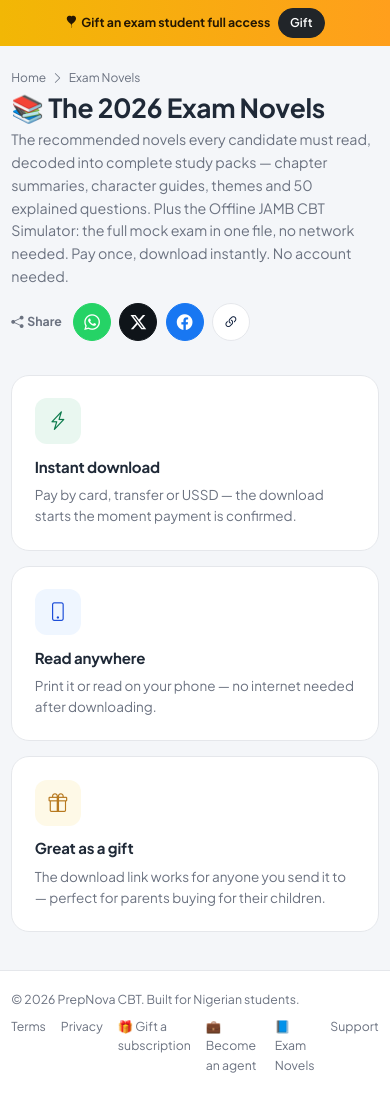
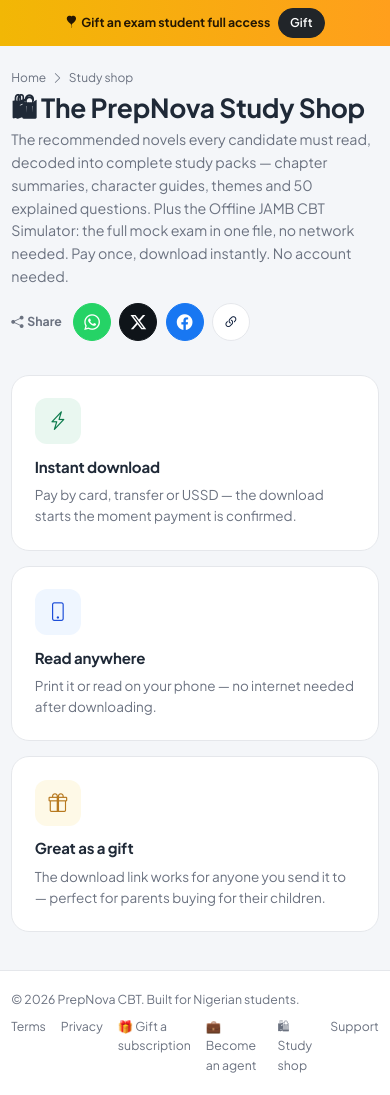
Before and after one commit to Aduagba90/cbt_app, a Flask app: page /shop in a window 390 px wide. Run offline with Flask 3, Linux system fonts and the light colour scheme; data that the repository does not hold is empty; parts of the project's set-up code (start-up, migrations or seed data) failed here and were passed over; some libraries are stand-ins or nearby versions.

Commit message:
Rename 'Exam Novels' to 'Study shop' everywhere users look: the shop had outgrown its name (11 products incl. the offline simulator and question packs, not just novels) and visitors could not find it - owner himself went looking for 'the shop'. Chose 'Study shop' over bare 'Shop' because it tells students and parents instantly that exam material lives there. Landing nav + mobile drawer (bi-shop icon), account dropdown, footer marquee, shop page h1/title/og/breadcrumb/share text ('The PrepNova Study Shop'), product + payment-success breadcrumbs, landing footer, subscribe cross-sell and pricing cross-sell lines all updated; landing novels-spotlight heading kept deliberately (that section is about the novels, and novel keywords keep SEO weight). shop_test expectations updated; shop suite + regress green; 10-check browser visibility audit passed (nav link geometry+elementFromPoint at 1366, drawer link at 390, no overflow, zero console errors)

```diff
--- a/templates/_landing_footer.html
+++ b/templates/_landing_footer.html
@@ -8,7 +8,7 @@
             <div class="col-6 col-lg-2"><h5>Exams</h5><a href="{{ url_for('register') }}">JAMB UTME</a><a href="{{ url_for('register') }}">WAEC SSCE</a><a href="{{ url_for('register') }}">Post-UTME</a></div>
             <div class="col-6 col-lg-2"><h5>Free tools</h5><a href="{{ url_for('tools.combination_checker') }}">Subject combinations</a><a href="{{ url_for('tools.admission_calculator') }}">Admission calculator</a></div>
             <div class="col-6 col-lg-2"><h5>For centres</h5><a href="{{ url_for('centre.schools') }}">Schools &amp; lesson centres</a><a href="{{ url_for('centre.schools') }}#pricing">Bulk pricing</a></div>
-            <div class="col-6 col-lg-2"><h5>Company</h5><a href="/#features">Features</a><a href="/#pricing">Pricing</a><a href="/#faq">FAQ</a><a href="{{ url_for('gift_page') }}">Gift a subscription</a><a href="{{ url_for('sponsor_page') }}">Sponsor a class</a><a href="{{ url_for('register') }}">Become an agent</a><a href="{{ url_for('shop') }}">Exam Novels</a></div>
+            <div class="col-6 col-lg-2"><h5>Company</h5><a href="/#features">Features</a><a href="/#pricing">Pricing</a><a href="/#faq">FAQ</a><a href="{{ url_for('gift_page') }}">Gift a subscription</a><a href="{{ url_for('sponsor_page') }}">Sponsor a class</a><a href="{{ url_for('register') }}">Become an agent</a><a href="{{ url_for('shop') }}">Study shop</a></div>
             <div class="col-6 col-lg-2"><h5>Legal</h5><a href="{{ url_for('terms') }}">Terms of use</a><a href="{{ url_for('privacy') }}">Privacy policy</a></div>
             <div class="col-6 col-lg-2"><h5>Support</h5><a href="mailto:{{ support_email }}">{{ support_email }}</a>{% if support_whatsapp %}<a href="https://wa.me/{{ support_whatsapp }}" rel="noopener">WhatsApp</a>{% endif %}<a href="{{ url_for('admin_login') }}">Admin</a></div>
         </div>
--- a/templates/_landing_nav.html
+++ b/templates/_landing_nav.html
@@ -17,7 +17,7 @@
             <li class="nav-item"><a class="nav-link" href="{{ '#tools' if on_landing else url_for('tools.combination_checker') }}"><i class="bi bi-tools me-1"></i>Free tools</a></li>
             <li class="nav-item"><a class="nav-link" href="{{ '#features' if on_landing else '/#features' }}">Features</a></li>
             <li class="nav-item"><a class="nav-link" href="{{ '#pricing' if on_landing else '/#pricing' }}">Pricing</a></li>
-            <li class="nav-item"><a class="nav-link" href="{{ url_for('shop') }}"><i class="bi bi-book me-1"></i>Exam novels</a></li>
+            <li class="nav-item"><a class="nav-link" href="{{ url_for('shop') }}"><i class="bi bi-shop me-1"></i>Study shop</a></li>
             <li class="nav-item"><a class="nav-link" href="{{ url_for('sponsor_page') }}">Sponsor</a></li>
             <li class="nav-item d-none d-xl-block"><a class="nav-link" href="{{ '#faq' if on_landing else '/#faq' }}">FAQ</a></li>
             <li class="nav-item"><a class="nav-link" href="{{ url_for('centre.schools') }}"><i class="bi bi-mortarboard me-1"></i>For centres</a></li>
@@ -42,7 +42,7 @@
                 <a href="{{ '#tools' if on_landing else url_for('tools.combination_checker') }}"><i class="bi bi-tools"></i>Free tools</a>
                 <a href="{{ '#features' if on_landing else '/#features' }}"><i class="bi bi-stars"></i>Features</a>
                 <a href="{{ '#pricing' if on_landing else '/#pricing' }}"><i class="bi bi-tag"></i>Pricing</a>
-                <a href="{{ url_for('shop') }}"><i class="bi bi-book"></i>Exam novels</a>
+                <a href="{{ url_for('shop') }}"><i class="bi bi-shop"></i>Study shop</a>
                 <a href="{{ url_for('sponsor_page') }}"><i class="bi bi-people"></i>Sponsor a class</a>
                 <a href="{{ '#faq' if on_landing else '/#faq' }}"><i class="bi bi-question-circle"></i>FAQ</a>
                 <a href="{{ url_for('centre.schools') }}"><i class="bi bi-mortarboard"></i>For centres</a>
--- a/templates/base.html
+++ b/templates/base.html
@@ -82,7 +82,7 @@
                         <li><a class="dropdown-item" href="{{ url_for('battle.lobby') }}"><i class="bi bi-swords"></i> Challenge a friend</a></li>
                         <li><a class="dropdown-item" href="{{ url_for('gift_page') }}"><i class="bi bi-balloon-heart"></i> Gift a subscription</a></li>
                         <li><a class="dropdown-item" href="{{ url_for('agent_page') }}"><i class="bi bi-briefcase"></i> Become an agent</a></li>
-                        <li><a class="dropdown-item" href="{{ url_for('shop') }}"><i class="bi bi-book"></i> Exam Novels</a></li>
+                        <li><a class="dropdown-item" href="{{ url_for('shop') }}"><i class="bi bi-shop"></i> Study shop</a></li>
 <li><a class="dropdown-item" href="{{ url_for('invite') }}"><i class="bi bi-gift"></i> Invite friends</a></li>
                         <li><hr class="dropdown-divider"></li>
                         <li><a class="dropdown-item text-danger" href="{{ url_for('logout') }}"><i class="bi bi-box-arrow-right"></i> Log out</a></li>
@@ -120,7 +120,7 @@
             <a href="{{ url_for('privacy') }}">Privacy</a>
             <a href="{{ url_for('gift_page') }}">🎁 Gift a subscription</a>
             <a href="{{ url_for('agent_page') }}">💼 Become an agent</a>
-            <a href="{{ url_for('shop') }}">📘 Exam Novels</a>
+            <a href="{{ url_for('shop') }}">🛍 Study shop</a>
             <a href="mailto:{{ support_email }}">Support</a>
         </span>
     </div>
--- a/templates/index.html
+++ b/templates/index.html
@@ -356,7 +356,7 @@
             {% endfor %}
         </div>
         <p class="text-center small text-muted mt-4 reveal"><i class="bi bi-lock-fill me-1"></i> Payments are processed by Paystack. We never see or store your card details.</p>
-            <p class="text-center small mt-2 reveal"><i class="bi bi-book me-1"></i> Also available: <a href="{{ url_for('shop') }}">Exam Novels study packs</a> — The Lekki Headmaster (JAMB 2026) &amp; So the Path Does Not Die (WAEC 2026–2030), ₦1,000 each.</p>
+            <p class="text-center small mt-2 reveal"><i class="bi bi-book me-1"></i> Also available in the <a href="{{ url_for('shop') }}">Study shop</a> — The Lekki Headmaster (JAMB 2026) &amp; So the Path Does Not Die (WAEC 2026–2030), ₦1,000 each.</p>
 
             <div class="mt-4 mx-auto reveal" style="max-width:640px">
                 <div class="pn-gift-banner">
--- a/templates/pdf_success.html
+++ b/templates/pdf_success.html
@@ -6,7 +6,7 @@
 {% block content %}
 <div class="pn-page-head anim-rise">
     <div>
-        <div class="pn-breadcrumb"><a href="{{ url_for('shop') }}">Exam Novels</a><i class="bi bi-chevron-right"></i><span>Download</span></div>
+        <div class="pn-breadcrumb"><a href="{{ url_for('shop') }}">Study shop</a><i class="bi bi-chevron-right"></i><span>Download</span></div>
         <h1>{{ '📴' if p['slug'] == 'offline-jamb-cbt' else '📘' }} Your {{ 'simulator' if p['slug'] == 'offline-jamb-cbt' else 'study pack' }} is ready!</h1>
         <p class="lead">Payment confirmed — thank you, {{ order['buyer_name'] }}. Download {{ p['title'] }} below.</p>
     </div>
--- a/templates/product.html
+++ b/templates/product.html
@@ -9,7 +9,7 @@
 {% block content %}
 <div class="pn-page-head anim-rise">
     <div>
-        <div class="pn-breadcrumb"><a href="{{ url_for('shop') }}">Exam Novels</a><i class="bi bi-chevron-right"></i><span>{{ p['title'] }}</span></div>
+        <div class="pn-breadcrumb"><a href="{{ url_for('shop') }}">Study shop</a><i class="bi bi-chevron-right"></i><span>{{ p['title'] }}</span></div>
         {% if badges.get(p['slug']) %}<span class="badge rounded-pill bg-{{ badges[p['slug']][1] }} bg-opacity-10 text-{{ badges[p['slug']][1] }}-emphasis mb-2"><i class="bi bi-award me-1"></i>{{ badges[p['slug']][0] }}</span>{% endif %}
         <h1>{{ '📴' if p['slug'] == 'offline-jamb-cbt' else '📘' }} {{ p['title'] }}</h1>
         <p class="lead">{{ p['blurb'] }}</p>
--- a/templates/shop.html
+++ b/templates/shop.html
@@ -1,7 +1,7 @@
 {% extends "base.html" %}
 {% from "_share.html" import share_row %}
-{% block title %}2026 Exam Novels — study packs{% endblock %}
-{% block og_title %}The 2026 Exam Novels — complete study packs from ₦500{% endblock %}
+{% block title %}Study shop — exam novels, packs & the offline simulator{% endblock %}
+{% block og_title %}The PrepNova Study Shop — novels, question packs & the offline JAMB simulator, from ₦500{% endblock %}
 {% block og_description %}The recommended novels for JAMB and WAEC, decoded: The Lekki Headmaster (JAMB 2026) and So the Path Does Not Die (WAEC 2026–2030). Chapter summaries, character guides, themes and 50 explained questions. Instant download.{% endblock %}
 {% block og_image %}{{ request.url_root.rstrip('/') }}{{ url_for('static', filename='img/share-novels.png') }}{% endblock %}
 {% block description %}The recommended novels for JAMB and WAEC, decoded into complete study packs: The Lekki Headmaster (JAMB 2026 compulsory novel) and So the Path Does Not Die (WAEC 2026–2030 African prose), plus past-style question packs. Instant download, no account needed.{% endblock %}
@@ -9,10 +9,10 @@
 {% block content %}
 <div class="pn-page-head anim-rise">
     <div>
-        <div class="pn-breadcrumb"><a href="{{ url_for('home') }}">Home</a><i class="bi bi-chevron-right"></i><span>Exam Novels</span></div>
-        <h1>📚 The 2026 Exam Novels</h1>
+        <div class="pn-breadcrumb"><a href="{{ url_for('home') }}">Home</a><i class="bi bi-chevron-right"></i><span>Study shop</span></div>
+        <h1>🛍 The PrepNova Study Shop</h1>
         <p class="lead">The recommended novels every candidate must read, decoded into complete study packs — chapter summaries, character guides, themes and 50 explained questions. Plus the Offline JAMB CBT Simulator: the full mock exam in one file, no network needed. Pay once, download instantly. No account needed.</p>
-        <div class="mt-3">{{ share_row(request.url_root.rstrip('/') ~ url_for('shop'), 'The 2026 Exam Novels study packs — The Lekki Headmaster (JAMB 2026) & So the Path Does Not Die (WAEC 2026–2030), from ₦500:') }}</div>
+        <div class="mt-3">{{ share_row(request.url_root.rstrip('/') ~ url_for('shop'), 'The PrepNova Study Shop — exam novels, question packs & the offline JAMB simulator, from ₦500:') }}</div>
     </div>
 </div>
 
--- a/templates/subscribe.html
+++ b/templates/subscribe.html
@@ -30,7 +30,7 @@
                 <div><b>Have an Access PIN?</b><div class="small text-muted">From your school, a tutorial centre, a scholarship, a gift from family or the PrepNova team. Enter it to unlock full access instantly — no card needed.</div></div>
 <p class="small text-muted mt-2 mb-0"><i class="bi bi-mortarboard me-1"></i>Running a lesson centre or school? <a href="{{ url_for('centre.schools') }}">See bulk pricing for your whole class →</a></p>
             <p class="small text-muted mt-2 mb-0"><i class="bi bi-briefcase me-1"></i>Want to earn while you study? <a href="{{ url_for('agent_page') }}"><b>Become an agent</b></a> — buy PINs at 40% off and sell to friends at full price.</p>
-            <p class="small text-muted mt-2 mb-0"><i class="bi bi-book-half me-1"></i>Prefer printable? <a href="{{ url_for('shop') }}">Get the 2026 Exam Novels study packs</a> — The Lekki Headmaster (JAMB) &amp; So the Path Does Not Die (WAEC), from ₦500.</p>
+            <p class="small text-muted mt-2 mb-0"><i class="bi bi-book-half me-1"></i>Prefer printable? <a href="{{ url_for('shop') }}">Browse the Study shop</a> — exam novels, question packs &amp; the offline simulator, from ₦500.</p>
             </div>
             <form method="POST" action="{{ url_for('redeem_pin') }}" class="d-flex gap-2 flex-grow-1 flex-sm-grow-0" data-once>
                 <input type="hidden" name="{{ csrf_field }}" value="{{ csrf_token() }}">
```
Also changed, not shown: HANDOFF.md (+19 -0 lines).
